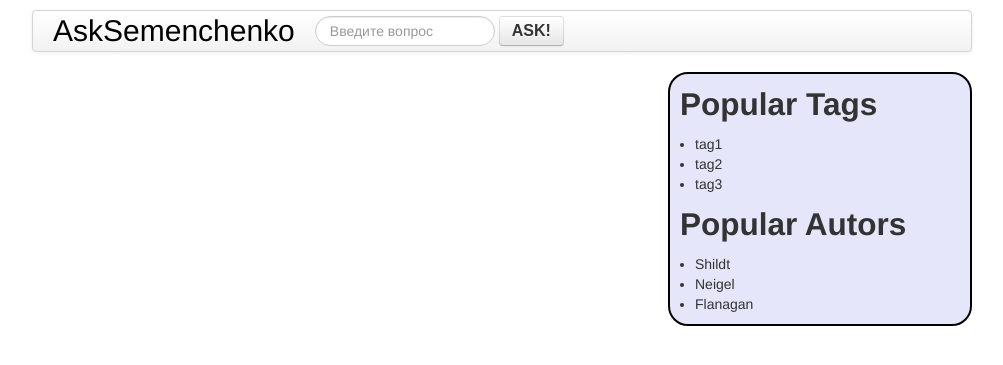
After one commit to SiiTP/ask_Semenchenko, a Django app: template templates/base.html in a window 1280 px wide. The commit adds this page. Shown: the top 365 px of the page, without its empty margins (138-1141 px from the left). Run offline with Django 3.2, Linux system fonts and the light colour scheme; the template is opened without the code that fills it, so the values that code supplies are empty; some libraries are stand-ins or nearby versions.

Commit message:
new file:   static/styles/baseStyle.css 	new file:   static/styles/mainStyle.css 	new file:   templates/base.html

```diff
--- /dev/null
+++ b/static/styles/baseStyle.css
@@ -0,0 +1,39 @@
+#maincolumn{
+    float: left;
+    #width: 65%;
+}
+
+#rightcolumn{
+    border: solid 2px #000000;
+    border-radius: 20px;
+    background-color: lavender;
+    margin-left: 16px;
+    float: left;
+    #width: 33%;
+}
+
+.title {
+    background-color: lightgray;
+    margin-top: 10px;
+    color: #000000;
+}
+
+.marginsLeftTop {
+    margin-top: 10px;
+    margin-left: 10px;
+}
+
+.textAsk {
+    font-family: "Arial";
+    font-weight: bold;
+    font-size: medium;
+}
+.textTitle {
+    display: block;
+    float: left;
+    padding: 10px 20px;
+    margin-left: -20px;
+    font-size: 30px;
+    color: #000000;
+    text-shadow: 0px 1px 0px #FFF;
+}
--- /dev/null
+++ b/templates/base.html
@@ -0,0 +1,50 @@
+
+    <!DOCTYPE html>
+    <html>
+    	<head >
+    		<title>Ask_Semenchneko</title>
+    			<meta name="viewport" content="width=device-width, initial-scale=1.0">
+    			<link rel="stylesheet" href="/bootstrap/css/bootstrap.min.css"/>
+    			<link rel="stylesheet" href="/styles/baseStyle.css"/>
+                <link rel="stylesheet" href="/styles/mainStyle.css"/>
+    			<script src="/jquery.js"></script>
+    	</head>
+    	<body>
+    		<div class="container">
+                    <div class="navbar" style="margin-top: 10px;">
+                        <div class="navbar-inner">
+                            <li class="textTitle" href="#">AskSemenchenko</li>
+                            <!--li class="divider-vertical"></li-->
+                            <form class="navbar-form form-search pull-left">
+                                <input type="text" class="input-medium search-query" placeholder = "Введите вопрос"/>
+                                <button type="submit" class="btn">
+                                    <div class="textAsk">
+                                        ASK!
+                                    </div>
+                                </button>
+                            </form>
+                        </div>
+                    </div>
+    			<div class="row" style="margin-left: 0px;">
+                    <div class="span8 " style="margin-left : 0px">
+                        {% block main %}
+                        {% endblock %}
+                    </div>
+					<div class="span4" id="rightcolumn">
+						<h2 class="marginsLeftTop">Popular Tags</h2>
+							<ul>
+								<li>tag1</li>
+								<li>tag2</li>
+								<li>tag3</li>
+							</ul>
+                        <h2 class="marginsLeftTop">Popular Autors</h2>
+                            <ul>
+								<li>Shildt</li>
+								<li>Neigel</li>
+                                <li>Flanagan</li>
+							</ul>
+					</div>
+    			</div>
+    		</div>
+    	</body>
+    </html>
```
Also changed, not shown: static/styles/mainStyle.css (added, +42 -0 lines), templates/main.html (+43 -21 lines).
